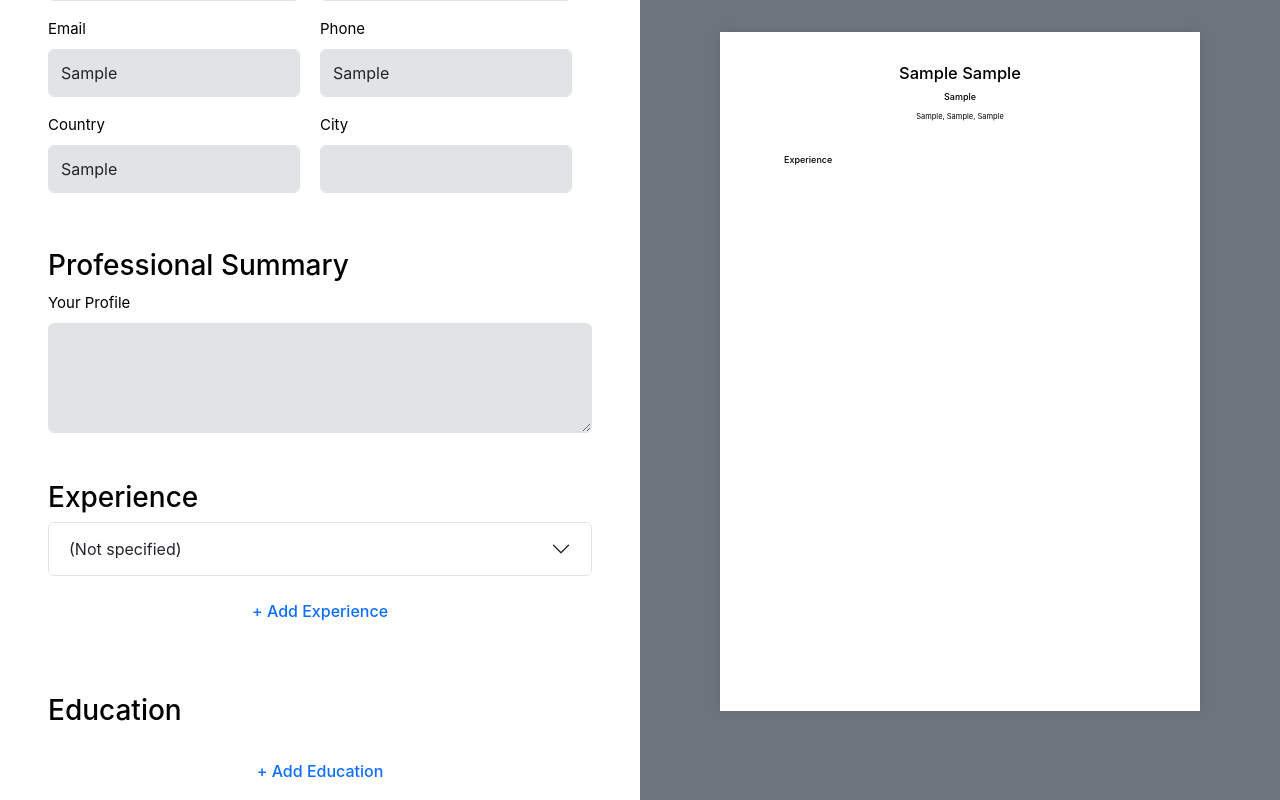
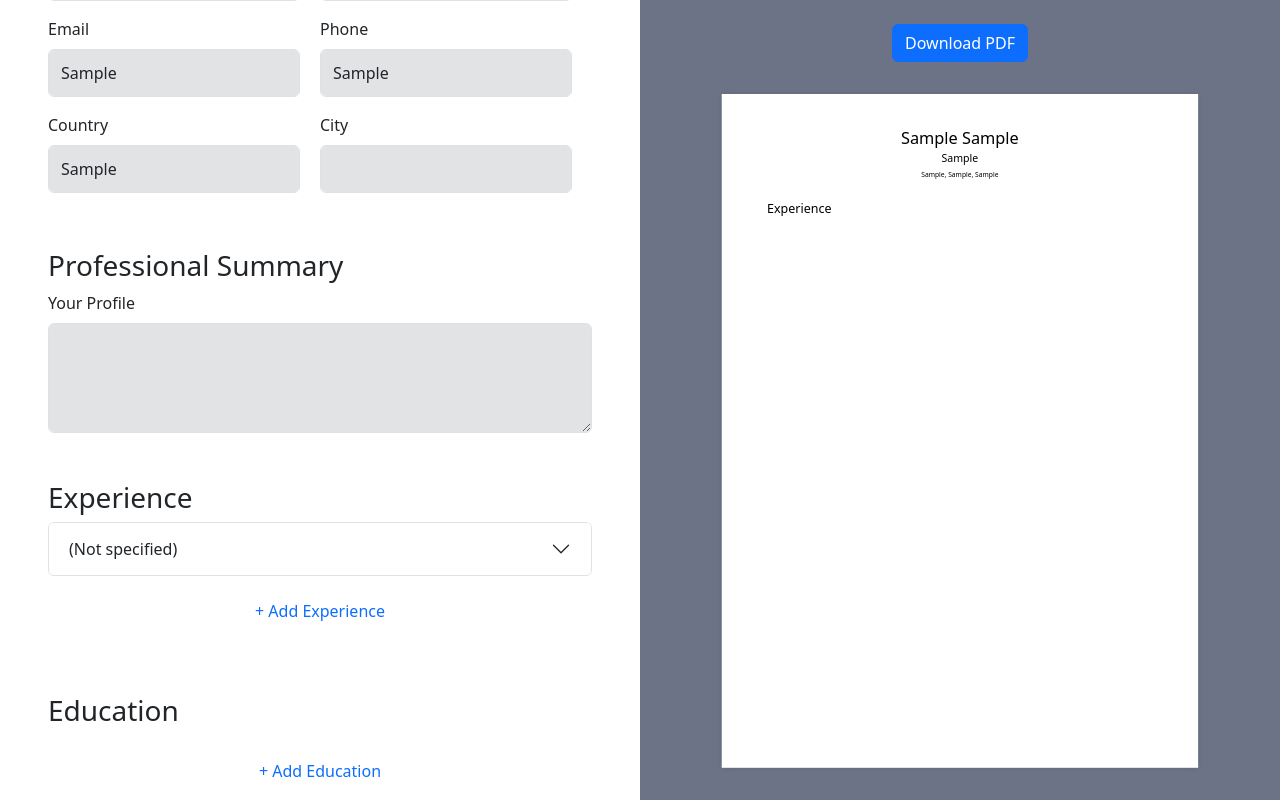
Before and after one commit to brfdz/resume-builder, a Vue app: page / in a window 1280 px wide. Both pictures are taken after typing "Sample", "Sample", "Sample", "Sample", "Sample", "Sample" into the empty fields and a click on the button "+ Add Experience". Built offline with nearby package versions, Linux system fonts and the light colour scheme.

Commit message:
Add html2pdf package for PDF download
- Integrated html2pdf.js package to enable PDF download functionality
- Updated DocumentPreview template to download the document as a PDF
- Configured the template for better PDF rendering

```diff
--- a/index.html
+++ b/index.html
@@ -5,7 +5,7 @@
     <link rel="icon" href="/favicon.ico">
     <link href="https://cdn.jsdelivr.net/npm/bootstrap@5.3.3/dist/css/bootstrap.min.css" rel="stylesheet" integrity="sha384-QWTKZyjpPEjISv5WaRU9OFeRpok6YctnYmDr5pNlyT2bRjXh0JMhjY6hW+ALEwIH" crossorigin="anonymous">
     <meta name="viewport" content="width=device-width, initial-scale=1.0">
-    <title>Vite App</title>
+    <title>Resume Builder</title>
   </head>
   <body>
     <div id="app"></div>
--- a/package.json
+++ b/package.json
@@ -9,6 +9,7 @@
     "preview": "vite preview"
   },
   "dependencies": {
+    "html2pdf.js": "^0.10.2",
     "vue": "^3.4.29"
   },
   "devDependencies": {
--- a/src/App.vue
+++ b/src/App.vue
@@ -10,7 +10,7 @@
         <education-editor v-model:educations="educations"
         @delete-education="deleteEducation"></education-editor>
   </section>
-  <section class="preview bg-secondary">
+  <section class="preview">
         <document-preview
         :details="personalDetails"
         :photo="photo"
@@ -90,6 +90,8 @@
     top:0;
     bottom: 0;
     width:50%;
-    padding: 2rem 5rem;
+    overflow-y:auto;
+    overflow-x:hidden;
+    background-color: #6d7387;
   }
 </style>
--- a/src/assets/base.css
+++ b/src/assets/base.css
@@ -57,7 +57,7 @@
   margin: 0;
   font-weight: normal;
 } */
-
+/*
 body {
   min-height: 100vh;
   color: var(--color-text);
@@ -83,4 +83,4 @@ body {
   text-rendering: optimizeLegibility;
   -webkit-font-smoothing: antialiased;
   -moz-osx-font-smoothing: grayscale;
-}
+} */
--- a/src/assets/main.css
+++ b/src/assets/main.css
@@ -1,11 +1,11 @@
-@import './base.css';
+/* @import './base.css';
 
 #app {
   max-width: 1280px;
   margin: 0 auto;
   padding: 2rem;
   font-weight: normal;
-}
+} */
 
 /* a,
 .green {
--- a/src/components/DocumentPreview.vue
+++ b/src/components/DocumentPreview.vue
@@ -1,33 +1,38 @@
 <template>
+    <div class="preview-container">
+        <button @click="downloadPdf" class="btn btn-primary">Download PDF</button>
         <div class="document-container">
-        <div class="document-wrapper">
+            <div class="document-wrapper" ref="documentPdf">
                 <div class="document-header">
                     <img v-show="photo" :src="photo">
                     <h1>{{ details.firstName }} {{ details.lastName }}</h1>
-                <h2>{{ details.jobTitle }}</h2>
+                    <h3>{{ details.jobTitle }}</h3>
                     <p>{{ contactInfo }}</p>
                 </div>
+
                 <div class="document-body">
                     <h2 v-if="summary">Profile</h2>
-                <p>{{ summary }}</p>
+                    <p style="margin-bottom:20px;">{{ summary }}</p>
                     <!-- Experiences section -->
-                <div v-if="experiences && experiences.length > 0">
+                    <div v-if="experiences && experiences.length > 0" style="margin-bottom:20px;">
                         <h2>Experience</h2>
-                    <div v-for="(experience, index) in experiences" :key="experience.id">
-                        <p><strong>{{ [experience.jobTitle, experience.employer, experience.city].filter(value => value).join(', ') }}</strong></p>
+                        <div v-for="(experience, index) in experiences" :key="experience.id" class="experience-container">
+                            <p><strong>{{ [experience.jobTitle, experience.employer].filter(value => value).join(', ') }}</strong>
+                                &nbsp;{{ experience.city }}</p>
                             <p>{{ experience.startDate }}{{ experience.startDate || experience.endDate ? ' - ' : '' }}{{ experience.endDate }}</p>
                             <p>{{ experience.description }}</p>
                         </div>
                     </div>
 
                     <!-- Education section -->
-                <div v-if="educations && educations.length > 0">
+                    <div v-if="educations && educations.length > 0" style="margin-bottom:20px;">
                         <h2>Education</h2>
                         <div v-for="(edu, index) in educations" :key="edu.id">
-                        <p><strong>{{ [edu.degree, edu.school].filter(value => value).join(', ') }}</strong></p>
-                        <p>{{ [edu.city, edu.country].filter(value => value).join(', ') }}</p>
+                            <p><strong>{{ [edu.degree, edu.school].filter(value => value).join(', ') }}</strong>
+                                &nbsp;{{ [edu.city, edu.country].filter(value => value).join(', ') }}</p>
                             <p>{{ edu.startDate }}{{ edu.startDate || edu.endDate ? ' - ' : '' }}{{ edu.endDate }}</p>
                             <p>{{ edu.description }}</p>
+                        </div>
                     </div>
                 </div>
             </div>
@@ -36,6 +41,7 @@
 </template>
 
 <script>
+    import html2pdf from 'html2pdf.js';
     export default {
         data(){
             return {
@@ -58,17 +64,53 @@
                 .join(', ');
             },
         },
+        methods: {
+            downloadPdf(){
+                var document = this.$refs.documentPdf;
+                var opt = {
+                    margin: [10, 20],
+                    filename: 'resume.pdf',
+                    image: { type: 'jpeg', quality: 0.98 },
+                    html2canvas: {
+                        scale: 3, //resolution scale
+                        useCORS: false, // Handle images from external sources
+                    },
+                    jsPDF: { unit: 'mm', format: 'a4', orientation: 'portrait' }
+                };
+                html2pdf().set(opt).from(document).save();
+            },
+        },
     };
 </script>
 
 <style>
+    .preview-container{
+        display: flex;
+        flex-direction: column;
+        align-items: center;
+        row-gap: 2rem;
+        margin-top:1.5rem;
+    }
+
+    /* The page container with an aspect ratio of A4 sized page */
+    .document-container {
+        width: 210mm;
+        height: 297mm;
+        padding: 15mm 20mm; /* for preview */
+        transform: scale(0.6);
+        overflow: scroll;
+        transform-origin: top center;
+        background-color: white;
+        box-shadow: 0 0 10px rgba(0, 0, 0, 0.1);
+
+    }
     .document-wrapper {
         display: flex;
         flex-direction: column;
         justify-content: center;
         align-items: center;
-        margin: 2rem 4rem;
         color: black;
+        width: 100%;
     }
 
     .document-header {
@@ -76,39 +118,44 @@
         flex-direction: column;
         justify-content: center;
         align-items: center;
+        width: 100%;
     }
 
     .document-header img{
-        width: 3rem;
-        height: 3rem;
-        margin-bottom: 0.5rem;
+        width: 5em;
+        height: 5em;
+        object-fit: cover;
         border-radius: 50%;
-        object-fit: cover;
+        margin-bottom: 0.5em;
     }
 
     .document-wrapper h1{
+        font-size: 1.7em;
+    }
+
+    .document-wrapper h2{
+        font-size: 1.3em;
+    }
+
+    .document-wrapper h3{
         font-size: 1.1em;
     }
 
-    .document-wrapper h2{
-        font-size: 0.6em;
-    }
-
     .document-wrapper p {
-        font-size: 0.5em;
-    }
-
-    /* The page container with an aspect ratio of A4 sized page */
-    .document-container {
-        max-height: 90vh;
-        max-width: 50vw;
-        aspect-ratio: 1 / 1.414; /* A4 aspect ratio (210mm x 297mm) */
-        background-color: white;
-        box-shadow: 0 0 10px rgba(0, 0, 0, 0.1);
-        overflow: hidden;
+        font-size: 0.7em;
     }
 
     .document-body {
         align-self: flex-start;
+        color:black;
     }
+
+    .document-body p{
+        margin-bottom: 5px;
+    }
+
+    .experience-container{
+        margin-bottom: 10px;
+    }
+
 </style>
```
Also changed, not shown: 1 other file (tests, documents, lock files or other folders). Lines whose indentation alone changed are shown as unchanged.
